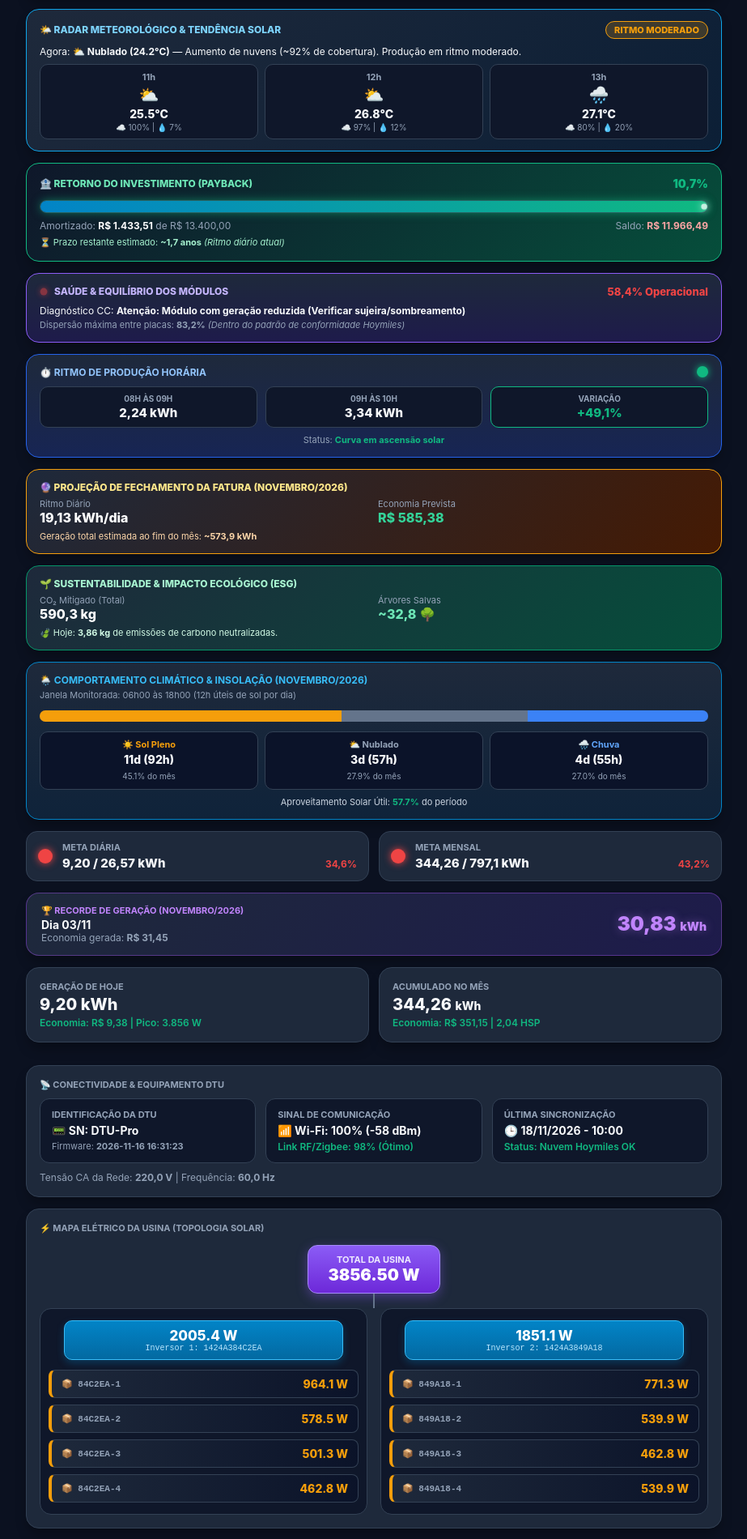
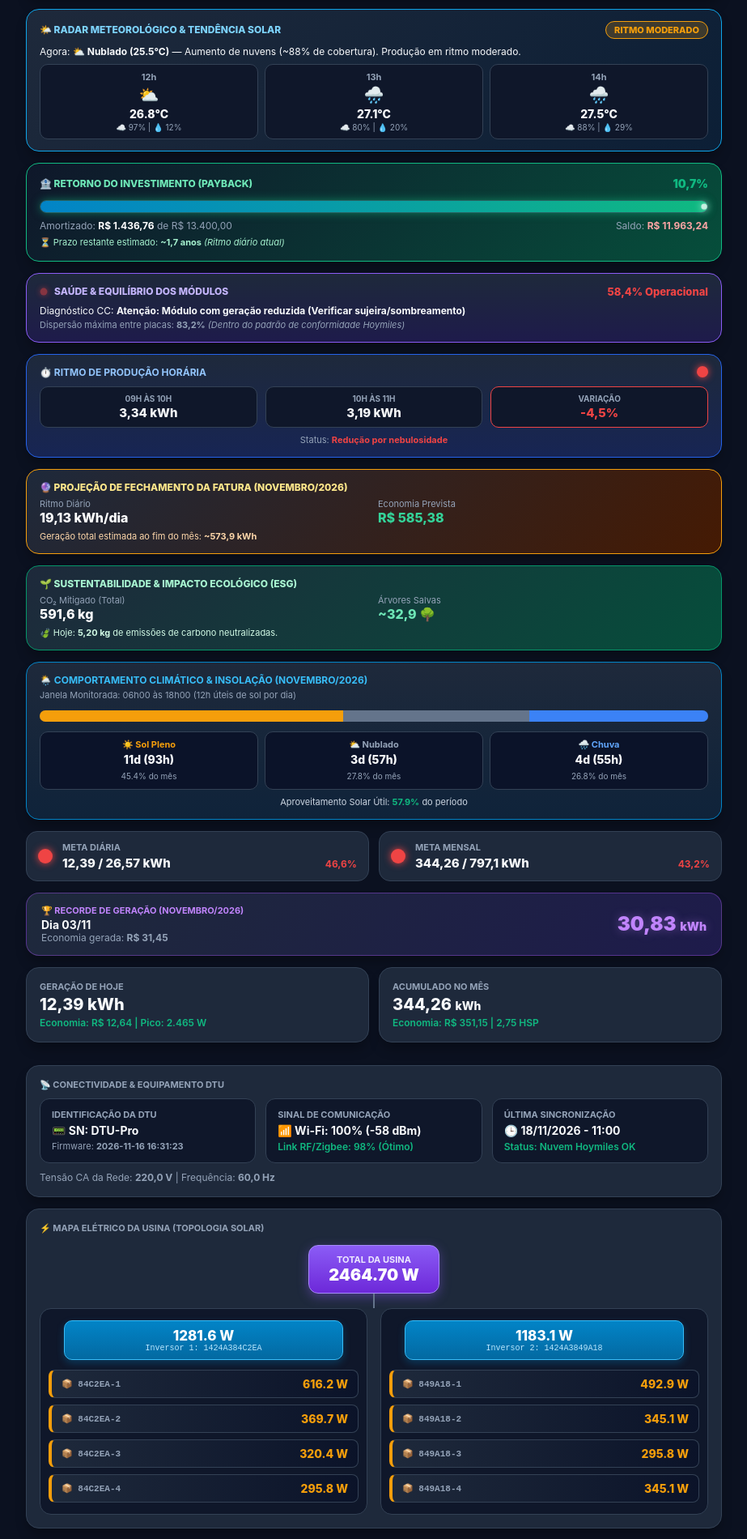
Before and after one commit to renatocosta93/monitor-hoymiles, a plain HTML site: page index.html in a window 1280 px wide. Shown: the part 302-2202 px from the top of the page at 81% size, without its empty margins (178-1101 px from the left). Drawn offline with Linux system fonts and the light colour scheme.

Commit message:
Auto-update Solar Web Dashboard [skip ci]

```diff
--- a/index.html
+++ b/index.html
@@ -461,7 +461,7 @@
 
                 <span class="status-text">Online (Gerando)</span>
             </div>
-            <p class="location">📍 Vargem Grande Paulista - SP | Atualizado às 18/11/2026 - 10:00</p>
+            <p class="location">📍 Vargem Grande Paulista - SP | Atualizado às 18/11/2026 - 11:00</p>
 
             <div class="btn-sync-wrapper">
                 <button id="btnAtualizar" class="btn-sync" onclick="solicitarAtualizacao()">
@@ -472,8 +472,8 @@
 
         <div class="card power-card-compact">
             <div class="stat-label">Potência Instantânea de Geração</div>
-            <div class="power-val">3856.50 <span style="font-size: 20px;">W</span></div>
-            <div class="power-sub">85,7% da capacidade instalada (4500 Wp)</div>
+            <div class="power-val">2464.70 <span style="font-size: 20px;">W</span></div>
+            <div class="power-sub">54,8% da capacidade instalada (4500 Wp)</div>
         </div>
 
         <!-- RADAR METEOROLÓGICO -->
@@ -487,16 +487,9 @@
                 </span>
             </div>
             <div style="font-size: 12px; color: var(--text-main); margin-bottom: 8px;">
-                Agora: <b>⛅ Nublado (24.2°C)</b> — Aumento de nuvens (~92% de cobertura). Produção em ritmo moderado.
+                Agora: <b>⛅ Nublado (25.5°C)</b> — Aumento de nuvens (~88% de cobertura). Produção em ritmo moderado.
             </div>
             <div class="radar-grid">
-
-        <div class="radar-block">
-            <div class="radar-hour">11h</div>
-            <div class="radar-icon">⛅</div>
-            <div class="radar-temp">25.5°C</div>
-            <div class="radar-sub">☁️ 100% | 💧 7%</div>
-        </div>
 
         <div class="radar-block">
             <div class="radar-hour">12h</div>
@@ -510,6 +503,13 @@
             <div class="radar-icon">🌧️</div>
             <div class="radar-temp">27.1°C</div>
             <div class="radar-sub">☁️ 80% | 💧 20%</div>
+        </div>
+
+        <div class="radar-block">
+            <div class="radar-hour">14h</div>
+            <div class="radar-icon">🌧️</div>
+            <div class="radar-temp">27.5°C</div>
+            <div class="radar-sub">☁️ 88% | 💧 29%</div>
         </div>
 
             </div>
@@ -529,8 +529,8 @@
                 </div>
             </div>
             <div style="display: flex; justify-content: space-between; font-size: 12px; color: var(--text-muted); margin-top: 4px;">
-                <span>Amortizado: <b style="color: #ffffff;">R$ 1.433,51</b> de R$ 13.400,00</span>
-                <span>Saldo: <b style="color: #fca5a5;">R$ 11.966,49</b></span>
+                <span>Amortizado: <b style="color: #ffffff;">R$ 1.436,76</b> de R$ 13.400,00</span>
+                <span>Saldo: <b style="color: #fca5a5;">R$ 11.963,24</b></span>
             </div>
             <div style="font-size: 11px; color: #a7f3d0; margin-top: 6px;">
                 ⏳ Prazo restante estimado: <b>~1,7 anos</b> <i>(Ritmo diário atual)</i>
@@ -560,24 +560,24 @@
                 <div class="hourly-title">
                     <span>⏱️ Ritmo de Produção Horária</span>
                 </div>
-                <div class="hourly-light" style="background-color: #10b981; color: #10b981;"></div>
+                <div class="hourly-light" style="background-color: #ef4444; color: #ef4444;"></div>
             </div>
             <div class="hourly-grid">
-                <div class="hourly-block">
-                    <div class="hourly-block-lbl">08h às 09h</div>
-                    <div class="hourly-block-val">2,24 kWh</div>
-                </div>
                 <div class="hourly-block">
                     <div class="hourly-block-lbl">09h às 10h</div>
                     <div class="hourly-block-val">3,34 kWh</div>
                 </div>
-                <div class="hourly-block" style="border-color: #10b981;">
+                <div class="hourly-block">
+                    <div class="hourly-block-lbl">10h às 11h</div>
+                    <div class="hourly-block-val">3,19 kWh</div>
+                </div>
+                <div class="hourly-block" style="border-color: #ef4444;">
                     <div class="hourly-block-lbl">Variação</div>
-                    <div class="hourly-block-val" style="color: #10b981;">+49,1%</div>
+                    <div class="hourly-block-val" style="color: #ef4444;">-4,5%</div>
                 </div>
             </div>
             <div style="font-size: 11px; color: #94a3b8; text-align: center; margin-top: 8px;">
-                Status: <b style="color: #10b981;">Curva em ascensão solar</b>
+                Status: <b style="color: #ef4444;">Redução por nebulosidade</b>
             </div>
         </div>
 
@@ -609,15 +609,15 @@
             <div style="display: grid; grid-template-columns: 1fr 1fr; gap: 10px;">
                 <div>
                     <div style="font-size: 11px; color: var(--text-muted);">CO₂ Mitigado (Total)</div>
-                    <div style="font-size: 16px; font-weight: 800; color: #ffffff;">590,3 kg</div>
+                    <div style="font-size: 16px; font-weight: 800; color: #ffffff;">591,6 kg</div>
                 </div>
                 <div>
                     <div style="font-size: 11px; color: var(--text-muted);">Árvores Salvas</div>
-                    <div style="font-size: 16px; font-weight: 800; color: #6ee7b7;">~32,8 🌳</div>
+                    <div style="font-size: 16px; font-weight: 800; color: #6ee7b7;">~32,9 🌳</div>
                 </div>
             </div>
             <div style="font-size: 11px; color: #d1fae5; margin-top: 6px;">
-                🍃 Hoje: <b>3,86 kg</b> de emissões de carbono neutralizadas.
+                🍃 Hoje: <b>5,20 kg</b> de emissões de carbono neutralizadas.
             </div>
         </div>
 
@@ -630,29 +630,29 @@
                 Janela Monitorada: 06h00 às 18h00 (12h úteis de sol por dia)
             </div>
             <div class="climate-progress-bar">
-                <div class="climate-seg-sol" style="width: 45.1%;" title="Sol: 45.1%"></div>
-                <div class="climate-seg-nublado" style="width: 27.9%;" title="Nublado: 27.9%"></div>
-                <div class="climate-seg-chuva" style="width: 27.0%;" title="Chuva: 27.0%"></div>
+                <div class="climate-seg-sol" style="width: 45.4%;" title="Sol: 45.4%"></div>
+                <div class="climate-seg-nublado" style="width: 27.8%;" title="Nublado: 27.8%"></div>
+                <div class="climate-seg-chuva" style="width: 26.8%;" title="Chuva: 26.8%"></div>
             </div>
             <div class="climate-grid">
                 <div class="climate-box">
                     <span class="climate-box-title" style="color: #f59e0b;">☀️ Sol Pleno</span>
-                    <div class="climate-box-val">11d (92h)</div>
-                    <span class="climate-box-sub">45.1% do mês</span>
+                    <div class="climate-box-val">11d (93h)</div>
+                    <span class="climate-box-sub">45.4% do mês</span>
                 </div>
                 <div class="climate-box">
                     <span class="climate-box-title" style="color: #94a3b8;">⛅ Nublado</span>
                     <div class="climate-box-val">3d (57h)</div>
-                    <span class="climate-box-sub">27.9% do mês</span>
+                    <span class="climate-box-sub">27.8% do mês</span>
                 </div>
                 <div class="climate-box">
                     <span class="climate-box-title" style="color: #60a5fa;">🌧️ Chuva</span>
                     <div class="climate-box-val">4d (55h)</div>
-                    <span class="climate-box-sub">27.0% do mês</span>
+                    <span class="climate-box-sub">26.8% do mês</span>
                 </div>
             </div>
             <div style="font-size: 11px; color: #cbd5e1; text-align: center; margin-top: 8px;">
-                Aproveitamento Solar Útil: <b style="color: #10b981;">57.7%</b> do período
+                Aproveitamento Solar Útil: <b style="color: #10b981;">57.9%</b> do período
             </div>
         </div>
 
@@ -662,8 +662,8 @@
                 <div class="farol-info">
                     <span class="farol-title">Meta Diária</span>
                     <div class="farol-inline">
-                        <span class="farol-kwh-line">9,20 / 26,57 kWh</span>
-                        <span class="farol-pct-tag" style="color: #ef4444;">34,6%</span>
+                        <span class="farol-kwh-line">12,39 / 26,57 kWh</span>
+                        <span class="farol-pct-tag" style="color: #ef4444;">46,6%</span>
                     </div>
                 </div>
             </div>
@@ -691,13 +691,13 @@
         <div class="grid-cards">
             <div class="card">
                 <div class="stat-label">Geração de Hoje</div>
-                <div class="stat-val">9,20 kWh</div>
-                <div class="stat-sub">Economia: R$ 9,38 | Pico: 3.856 W</div>
+                <div class="stat-val">12,39 kWh</div>
+                <div class="stat-sub">Economia: R$ 12,64 | Pico: 2.465 W</div>
             </div>
             <div class="card">
                 <div class="stat-label">Acumulado no Mês</div>
                 <div class="stat-val">344,26 <span style="font-size: 14px;">kWh</span></div>
-                <div class="stat-sub">Economia: R$ 351,15 | 2,04 HSP</div>
+                <div class="stat-sub">Economia: R$ 351,15 | 2,75 HSP</div>
             </div>
         </div>
 
@@ -716,7 +716,7 @@
                 </div>
                 <div class="dtu-item">
                     <span class="dtu-item-title">Última Sincronização</span>
-                    <span class="dtu-item-val">🕒 18/11/2026 - 10:00</span>
+                    <span class="dtu-item-val">🕒 18/11/2026 - 11:00</span>
                     <span class="dtu-item-sub">Status: Nuvem Hoymiles OK</span>
                 </div>
             </div>
@@ -730,63 +730,63 @@
             <div class="topology-container">
                 <div class="topo-node-total">
                     <div class="topo-total-title">Total da Usina</div>
-                    <div class="topo-total-val">3856.50 W</div>
+                    <div class="topo-total-val">2464.70 W</div>
                 </div>
                 <div class="topo-branch-line"></div>
                 <div class="topo-inverters-wrapper">
 
         <div class="topo-inverter-col">
             <div class="topo-inv-box">
-                <div class="topo-inv-pow">2005.4 W</div>
+                <div class="topo-inv-pow">1281.6 W</div>
                 <div class="topo-inv-sn">Inversor 1: 1424A384C2EA</div>
             </div>
             <div class="topo-panels-stack">
 
                 <div class="topo-panel-box">
                     <span class="topo-panel-id">📦 84C2EA-1</span>
-                    <span class="topo-panel-pow">964.1 W</span>
+                    <span class="topo-panel-pow">616.2 W</span>
                 </div>
 
                 <div class="topo-panel-box">
                     <span class="topo-panel-id">📦 84C2EA-2</span>
-                    <span class="topo-panel-pow">578.5 W</span>
+                    <span class="topo-panel-pow">369.7 W</span>
                 </div>
 
                 <div class="topo-panel-box">
                     <span class="topo-panel-id">📦 84C2EA-3</span>
-                    <span class="topo-panel-pow">501.3 W</span>
+                    <span class="topo-panel-pow">320.4 W</span>
                 </div>
 
                 <div class="topo-panel-box">
                     <span class="topo-panel-id">📦 84C2EA-4</span>
-                    <span class="topo-panel-pow">462.8 W</span>
+                    <span class="topo-panel-pow">295.8 W</span>
                 </div>
             </div></div>
         <div class="topo-inverter-col">
             <div class="topo-inv-box">
-                <div class="topo-inv-pow">1851.1 W</div>
+                <div class="topo-inv-pow">1183.1 W</div>
                 <div class="topo-inv-sn">Inversor 2: 1424A3849A18</div>
             </div>
             <div class="topo-panels-stack">
 
                 <div class="topo-panel-box">
                     <span class="topo-panel-id">📦 849A18-1</span>
-                    <span class="topo-panel-pow">771.3 W</span>
+                    <span class="topo-panel-pow">492.9 W</span>
                 </div>
 
                 <div class="topo-panel-box">
                     <span class="topo-panel-id">📦 849A18-2</span>
-                    <span class="topo-panel-pow">539.9 W</span>
+                    <span class="topo-panel-pow">345.1 W</span>
                 </div>
 
                 <div class="topo-panel-box">
                     <span class="topo-panel-id">📦 849A18-3</span>
-                    <span class="topo-panel-pow">462.8 W</span>
+                    <span class="topo-panel-pow">295.8 W</span>
                 </div>
 
                 <div class="topo-panel-box">
                     <span class="topo-panel-id">📦 849A18-4</span>
-                    <span class="topo-panel-pow">539.9 W</span>
+                    <span class="topo-panel-pow">345.1 W</span>
                 </div>
             </div></div>
                 </div>
```
Also changed, not shown: state.json (+8 -5 lines).
